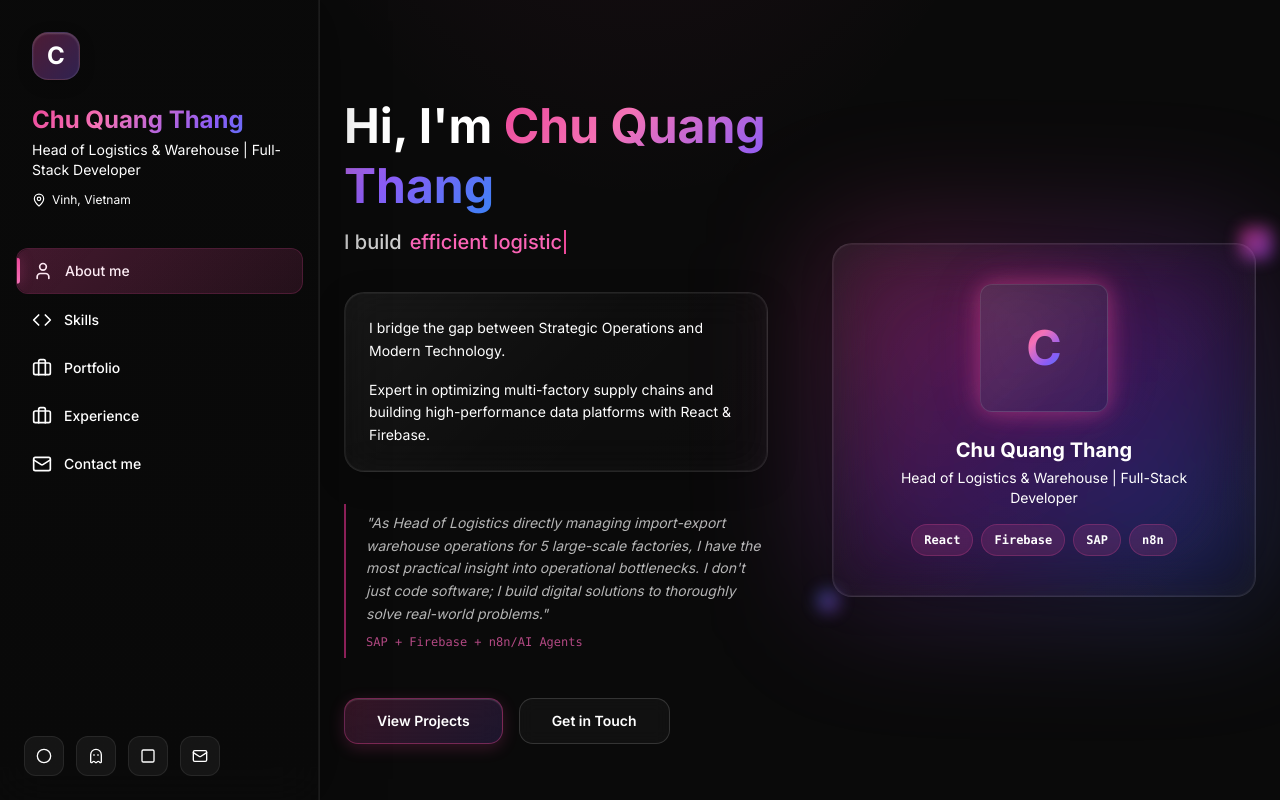
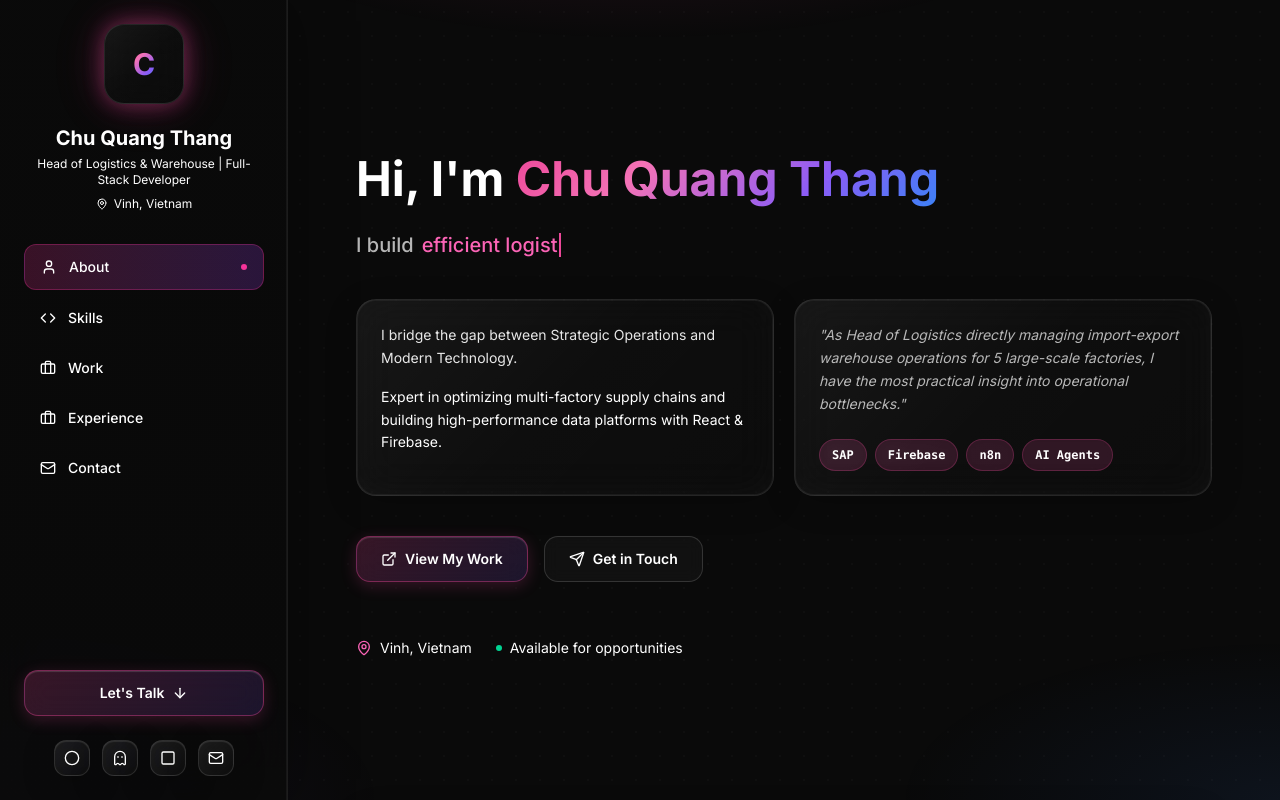
Before and after one commit to thangcq0310/my-portfolio, a React (Vite) app: page / in a window 1280 px wide. Shown: the top 800 px of the page. Built offline with nearby package versions, Linux system fonts and the light colour scheme.

Commit message:
feat: implement responsive layout component and initial about section with typewriter effect

```diff
--- a/src/components/Layout.tsx
+++ b/src/components/Layout.tsx
@@ -1,4 +1,4 @@
-import { useState } from "react"
+import { useState, useEffect } from "react"
 import { motion, AnimatePresence } from "framer-motion"
 import {
   User,
@@ -11,6 +11,7 @@ import {
   Circle,
   Square,
   MapPin,
+  ArrowDown,
 } from "lucide-react"
 import { cn } from "@/lib/utils"
 import { resume } from "@/data/resume"
@@ -27,16 +28,47 @@ interface LayoutProps {
 }
 
 const navItems = [
-  { id: "about", label: "About me", icon: User },
+  { id: "about", label: "About", icon: User },
   { id: "skills", label: "Skills", icon: Code },
-  { id: "portfolio", label: "Portfolio", icon: Briefcase },
+  { id: "portfolio", label: "Work", icon: Briefcase },
   { id: "experience", label: "Experience", icon: Briefcase },
-  { id: "contact", label: "Contact me", icon: Mail },
+  { id: "contact", label: "Contact", icon: Mail },
 ]
 
 export function Layout({ children }: LayoutProps) {
   const [mobileMenuOpen, setMobileMenuOpen] = useState(false)
   const [activeSection, setActiveSection] = useState("about")
+  const [scrolled, setScrolled] = useState(false)
+
+  // Track scroll for header effect
+  useEffect(() => {
+    const handleScroll = () => {
+      setScrolled(window.scrollY > 50)
+    }
+    window.addEventListener("scroll", handleScroll)
+    return () => window.removeEventListener("scroll", handleScroll)
+  }, [])
+
+  // Track active section on scroll
+  useEffect(() => {
+    const observer = new IntersectionObserver(
+      (entries) => {
+        entries.forEach((entry) => {
+          if (entry.isIntersecting) {
+            setActiveSection(entry.target.id)
+          }
+        })
+      },
+      { threshold: 0.3 }
+    )
+
+    navItems.forEach((item) => {
+      const el = document.getElementById(item.id)
+      if (el) observer.observe(el)
+    })
+
+    return () => observer.disconnect()
+  }, [])
 
   const scrollToSection = (sectionId: string) => {
     const element = document.getElementById(sectionId)
@@ -48,44 +80,74 @@ export function Layout({ children }: LayoutProps) {
   }
 
   return (
-    <div className="min-h-screen bg-background bg-glow">
-      {/* Desktop Sidebar - Enhanced Glass */}
-      <aside className="fixed left-0 top-0 h-full w-80 glass-sidebar hidden lg:flex flex-col z-50">
+    <div className="min-h-screen bg-background">
+      {/* Animated Background */}
+      <div className="fixed inset-0 bg-glow pointer-events-none" />
+      <div className="fixed inset-0 bg-dots pointer-events-none opacity-30" />
+
+      {/* Floating Sidebar - Desktop */}
+      <aside className="fixed left-0 top-0 h-full w-72 hidden lg:flex flex-col z-50">
+        {/* Sidebar Background */}
+        <div className="absolute inset-0 glass-sidebar" />
+
+        {/* Content */}
+        <div className="relative z-10 flex flex-col h-full p-6">
           {/* Logo & Name */}
-        <div className="p-8">
-          <div className="glass-avatar flex items-center justify-center animate-float">
-            <span className="text-white font-bold text-2xl">
+          <div className="text-center mb-8">
+            <motion.div
+              whileHover={{ scale: 1.05 }}
+              className="w-20 h-20 mx-auto rounded-2xl glass-card flex items-center justify-center cursor-pointer glow-pink"
+            >
+              <span className="text-3xl font-bold text-gradient">
                 {resume.name.charAt(0)}
               </span>
-          </div>
-          <h1 className="text-2xl font-bold mt-6 text-gradient">{resume.name}</h1>
-          <p className="text-muted-foreground mt-1 text-sm">{resume.role}</p>
-          <div className="flex items-center gap-1.5 mt-3 text-xs text-muted-foreground">
-            <MapPin className="w-3.5 h-3.5" />
+            </motion.div>
+            <h1 className="text-xl font-bold mt-5">{resume.name}</h1>
+            <p className="text-xs text-muted-foreground mt-1 line-clamp-2">
+              {resume.role}
+            </p>
+            <div className="flex items-center justify-center gap-1.5 mt-2 text-xs text-muted-foreground">
+              <MapPin className="w-3 h-3" />
               <span>{resume.location}</span>
             </div>
           </div>
 
           {/* Navigation */}
-        <nav className="flex-1 px-4 py-2 space-y-1">
+          <nav className="flex-1 space-y-1.5">
             {navItems.map((item) => (
               <button
                 key={item.id}
                 onClick={() => scrollToSection(item.id)}
                 className={cn(
-                "glass-nav-item w-full flex items-center gap-3 px-4 py-3 text-sm font-medium",
-                activeSection === item.id ? "active" : ""
+                  "w-full flex items-center gap-3 px-4 py-3 rounded-xl text-sm font-medium transition-all duration-300",
+                  activeSection === item.id
+                    ? "bg-gradient-to-r from-pink-500/20 to-purple-500/20 text-white border border-pink-500/30"
+                    : "text-muted-foreground hover:bg-white/5 hover:text-white"
                 )}
               >
-              <item.icon className="w-5 h-5" />
+                <item.icon className="w-4 h-4" />
                 {item.label}
+                {activeSection === item.id && (
+                  <motion.div
+                    layoutId="active-dot"
+                    className="ml-auto w-1.5 h-1.5 rounded-full bg-pink-500"
+                  />
+                )}
               </button>
             ))}
           </nav>
 
+          {/* CTA Button */}
+          <button
+            onClick={() => scrollToSection("contact")}
+            className="mt-4 w-full py-3 rounded-xl glass-btn text-sm font-semibold flex items-center justify-center gap-2"
+          >
+            Let's Talk
+            <ArrowDown className="w-4 h-4" />
+          </button>
+
           {/* Social Links */}
-        <div className="p-6 pt-2">
-          <div className="flex gap-3">
+          <div className="flex justify-center gap-3 mt-6">
             {resume.contact.socials.map((social) => {
               const Icon = socialIcons[social.icon] || Ghost
               return (
@@ -94,7 +156,7 @@ export function Layout({ children }: LayoutProps) {
                   href={social.url}
                   target="_blank"
                   rel="noopener noreferrer"
-                  className="glass-social"
+                  className="w-9 h-9 rounded-lg glass flex items-center justify-center hover:bg-white/10 transition-colors"
                 >
                   <Icon className="w-4 h-4" />
                 </a>
@@ -104,58 +166,81 @@ export function Layout({ children }: LayoutProps) {
         </div>
       </aside>
 
-      {/* Mobile Header - Enhanced Glass */}
-      <header className="lg:hidden fixed top-0 left-0 right-0 h-16 glass-header z-50 flex items-center justify-between px-4">
+      {/* Mobile Header - Floating */}
+      <header
+        className={cn(
+          "lg:hidden fixed top-0 left-0 right-0 z-50 transition-all duration-300",
+          scrolled ? "h-14" : "h-16"
+        )}
+      >
+        <div className={cn(
+          "absolute inset-0 transition-all duration-300",
+          scrolled ? "glass glass-header" : "bg-transparent"
+        )} />
+        <div className="relative z-10 flex items-center justify-between h-full px-4">
           <div className="flex items-center gap-3">
-          <div className="w-9 h-9 rounded-lg glass items-center justify-center flex">
-            <span className="text-white font-bold">
-              {resume.name.charAt(0)}
-            </span>
+            <div className="w-8 h-8 rounded-lg glass flex items-center justify-center">
+              <span className="text-sm font-bold">{resume.name.charAt(0)}</span>
             </div>
             <div>
               <h1 className="font-bold text-sm">{resume.name}</h1>
-            <p className="text-[10px] text-muted-foreground">Logistics & Developer</p>
+              <p className="text-[9px] text-muted-foreground">Logistics & Developer</p>
             </div>
           </div>
           <button
             onClick={() => setMobileMenuOpen(!mobileMenuOpen)}
-          className="w-10 h-10 rounded-lg glass flex items-center justify-center"
+            className="w-9 h-9 rounded-lg glass flex items-center justify-center"
           >
-          {mobileMenuOpen ? <X className="w-5 h-5" /> : <Menu className="w-5 h-5" />}
+            {mobileMenuOpen ? <X className="w-4 h-4" /> : <Menu className="w-4 h-4" />}
           </button>
+        </div>
       </header>
 
       {/* Mobile Menu */}
       <AnimatePresence>
         {mobileMenuOpen && (
           <motion.div
-            initial={{ opacity: 0, y: -10 }}
-            animate={{ opacity: 1, y: 0 }}
-            exit={{ opacity: 0, y: -10 }}
-            className="lg:hidden fixed inset-0 top-16 glass z-40"
+            initial={{ opacity: 0 }}
+            animate={{ opacity: 1 }}
+            exit={{ opacity: 0 }}
+            className="lg:hidden fixed inset-0 top-14 z-40 bg-background/95 backdrop-blur-xl"
           >
             <nav className="p-4 space-y-2">
-              {navItems.map((item) => (
-                <button
+              {navItems.map((item, idx) => (
+                <motion.button
                   key={item.id}
+                  initial={{ opacity: 0, x: -20 }}
+                  animate={{ opacity: 1, x: 0 }}
+                  transition={{ delay: idx * 0.05 }}
                   onClick={() => scrollToSection(item.id)}
                   className={cn(
-                    "glass-nav-item w-full flex items-center gap-3 px-4 py-3 text-sm font-medium",
-                    activeSection === item.id ? "active" : ""
+                    "w-full flex items-center gap-3 px-5 py-4 rounded-xl text-sm font-medium transition-all",
+                    activeSection === item.id
+                      ? "bg-pink-500/20 text-pink-400 border border-pink-500/30"
+                      : "text-muted-foreground hover:bg-white/5"
                   )}
                 >
                   <item.icon className="w-5 h-5" />
                   {item.label}
-                </button>
+                </motion.button>
               ))}
+              <motion.button
+                initial={{ opacity: 0, x: -20 }}
+                animate={{ opacity: 1, x: 0 }}
+                transition={{ delay: navItems.length * 0.05 }}
+                onClick={() => scrollToSection("contact")}
+                className="w-full mt-4 py-4 rounded-xl glass-btn text-sm font-semibold flex items-center justify-center gap-2"
+              >
+                Let's Talk
+              </motion.button>
             </nav>
           </motion.div>
         )}
       </AnimatePresence>
 
       {/* Main Content */}
-      <main className="lg:ml-80 min-h-screen pt-16 lg:pt-0">
-        <div className="container max-w-5xl mx-auto px-6 py-12">
+      <main className="lg:ml-72 min-h-screen pt-14 lg:pt-0">
+        <div className="container max-w-4xl mx-auto px-5 py-10 lg:py-16">
           {children}
         </div>
       </main>
--- a/src/components/sections/About.tsx
+++ b/src/components/sections/About.tsx
@@ -1,11 +1,20 @@
 import { useEffect, useState } from "react"
 import { motion } from "framer-motion"
 import { resume } from "@/data/resume"
+import { MapPin, ExternalLink, Send } from "lucide-react"
 
 const fadeInUp = {
-  initial: { opacity: 0, y: 30 },
+  initial: { opacity: 0, y: 40 },
   animate: { opacity: 1, y: 0 },
-  transition: { duration: 0.6, ease: "easeOut" },
+  transition: { duration: 0.7, ease: "easeOut" },
+}
+
+const staggerChildren = {
+  animate: {
+    transition: {
+      staggerChildren: 0.1,
+    },
+  },
 }
 
 export function AboutSection() {
@@ -32,110 +41,92 @@ export function AboutSection() {
           setCurrentWordIndex((prev) => (prev + 1) % words.length)
         }
       }
-    }, isDeleting ? 60 : 100)
+    }, isDeleting ? 50 : 100)
 
     return () => clearTimeout(timer)
   }, [displayText, isDeleting, currentWordIndex])
 
   return (
-    <section id="about" className="min-h-[85vh] flex items-center py-12">
-      <div className="grid grid-cols-1 lg:grid-cols-2 gap-16 items-center w-full">
-        {/* Text Content */}
+    <section id="about" className="min-h-[85vh] flex items-center py-8">
       <motion.div
-          variants={fadeInUp}
+        variants={staggerChildren}
         initial="initial"
         animate="animate"
-          className="space-y-8"
+        className="w-full space-y-10"
       >
-          {/* Heading */}
-          <div className="space-y-2">
-            <h2 className="text-4xl lg:text-5xl font-bold leading-tight">
+        {/* Hero */}
+        <motion.div variants={fadeInUp} className="space-y-6">
+          <h2 className="text-4xl lg:text-5xl font-bold leading-[1.2]">
             Hi, I'm{" "}
             <span className="text-gradient">{resume.name}</span>
           </h2>
-            <div className="text-xl font-medium h-9 flex items-center">
-              <span className="text-white/80">I build </span>
-              <span className="text-pink-400 ml-2">
+
+          <div className="text-lg lg:text-xl font-medium flex items-center gap-2">
+            <span className="text-white/70">I build</span>
+            <span className="text-pink-400">
               {displayText}
               <span className="cursor-blink"></span>
             </span>
           </div>
-          </div>
+        </motion.div>
 
         {/* Bio Cards */}
+        <motion.div variants={fadeInUp} className="grid grid-cols-1 lg:grid-cols-2 gap-5">
           <div className="glass-card p-6 space-y-4">
-            <div className="space-y-4 text-sm text-muted-foreground leading-relaxed">
-              {resume.bio.map((paragraph, idx) => (
-                <p key={idx}>{paragraph}</p>
-              ))}
-            </div>
-          </div>
-
-          {/* Quote */}
-          <div className="border-l-2 border-pink-500/60 pl-5 py-2">
-            <p className="text-sm leading-relaxed text-white/70 italic">
-              "As Head of Logistics directly managing import-export warehouse operations for 5 large-scale factories, I have the most practical insight into operational bottlenecks. I don't just code software; I build digital solutions to thoroughly solve real-world problems."
+            <p className="text-sm text-white/90 leading-relaxed">
+              {resume.bio[0]}
             </p>
-            <p className="text-xs text-pink-400/70 mt-2 font-mono">
-              SAP + Firebase + n8n/AI Agents
+            <p className="text-sm text-muted-foreground leading-relaxed">
+              {resume.bio[1]}
             </p>
           </div>
 
-          {/* CTA Buttons */}
-          <div className="flex flex-wrap gap-4 pt-2">
+          <div className="glass-card p-6 space-y-4 border-l-2 border-pink-500/50">
+            <p className="text-sm text-white/70 leading-relaxed italic">
+              "As Head of Logistics directly managing import-export warehouse operations for 5 large-scale factories, I have the most practical insight into operational bottlenecks."
+            </p>
+            <div className="flex flex-wrap gap-2 pt-2">
+              <span className="glass-badge">SAP</span>
+              <span className="glass-badge">Firebase</span>
+              <span className="glass-badge">n8n</span>
+              <span className="glass-badge">AI Agents</span>
+            </div>
+          </div>
+        </motion.div>
+
+        {/* CTA */}
+        <motion.div
+          variants={fadeInUp}
+          className="flex flex-wrap gap-4"
+        >
           <button
             onClick={() => document.getElementById("portfolio")?.scrollIntoView({ behavior: "smooth" })}
-              className="glass-btn px-8 py-3 text-sm font-semibold"
+            className="glass-btn px-6 py-3 text-sm font-semibold flex items-center gap-2"
           >
-              View Projects
+            <ExternalLink className="w-4 h-4" />
+            View My Work
           </button>
           <button
             onClick={() => document.getElementById("contact")?.scrollIntoView({ behavior: "smooth" })}
-              className="glass-btn-outline px-8 py-3 text-sm font-semibold"
+            className="glass-btn-outline px-6 py-3 text-sm font-semibold flex items-center gap-2"
           >
+            <Send className="w-4 h-4" />
             Get in Touch
           </button>
+        </motion.div>
+
+        {/* Quick Stats */}
+        <motion.div variants={fadeInUp} className="flex flex-wrap gap-6 pt-4">
+          <div className="flex items-center gap-2 text-sm text-muted-foreground">
+            <MapPin className="w-4 h-4 text-pink-400" />
+            <span>{resume.location}</span>
+          </div>
+          <div className="flex items-center gap-2 text-sm text-muted-foreground">
+            <span className="w-1.5 h-1.5 rounded-full bg-emerald-400" />
+            <span>Available for opportunities</span>
           </div>
         </motion.div>
-
-        {/* Portrait Card - Glass Effect */}
-        <motion.div
-          variants={fadeInUp}
-          initial="initial"
-          animate="animate"
-          transition={{ delay: 0.3 }}
-          className="relative"
-        >
-          {/* Glowing background */}
-          <div className="absolute inset-0 bg-gradient-to-br from-pink-500/30 via-purple-500/20 to-blue-500/30 rounded-3xl blur-3xl animate-pulse-glow" />
-
-          {/* Main glass card */}
-          <div className="relative glass-card p-10 text-center">
-            {/* Avatar */}
-            <div className="w-32 h-32 mx-auto mb-6 rounded-2xl glass flex items-center justify-center glow-pink">
-              <span className="text-5xl font-bold text-gradient">
-                {resume.name.charAt(0)}
-              </span>
-            </div>
-
-            {/* Info */}
-            <h3 className="text-xl font-bold text-white">{resume.name}</h3>
-            <p className="text-sm text-muted-foreground mt-1">{resume.role}</p>
-
-            {/* Skills badge */}
-            <div className="flex flex-wrap justify-center gap-2 mt-4">
-              <span className="glass-badge">React</span>
-              <span className="glass-badge">Firebase</span>
-              <span className="glass-badge">SAP</span>
-              <span className="glass-badge">n8n</span>
-            </div>
-          </div>
-
-          {/* Decorative elements */}
-          <div className="absolute -top-4 -right-4 w-8 h-8 rounded-lg bg-gradient-to-br from-pink-500 to-purple-500 opacity-60 blur-sm" />
-          <div className="absolute -bottom-4 -left-4 w-6 h-6 rounded-full bg-gradient-to-br from-blue-500 to-purple-500 opacity-40 blur-sm" />
       </motion.div>
-      </div>
     </section>
   )
 }
```
Lines whose indentation alone changed are shown as unchanged.
